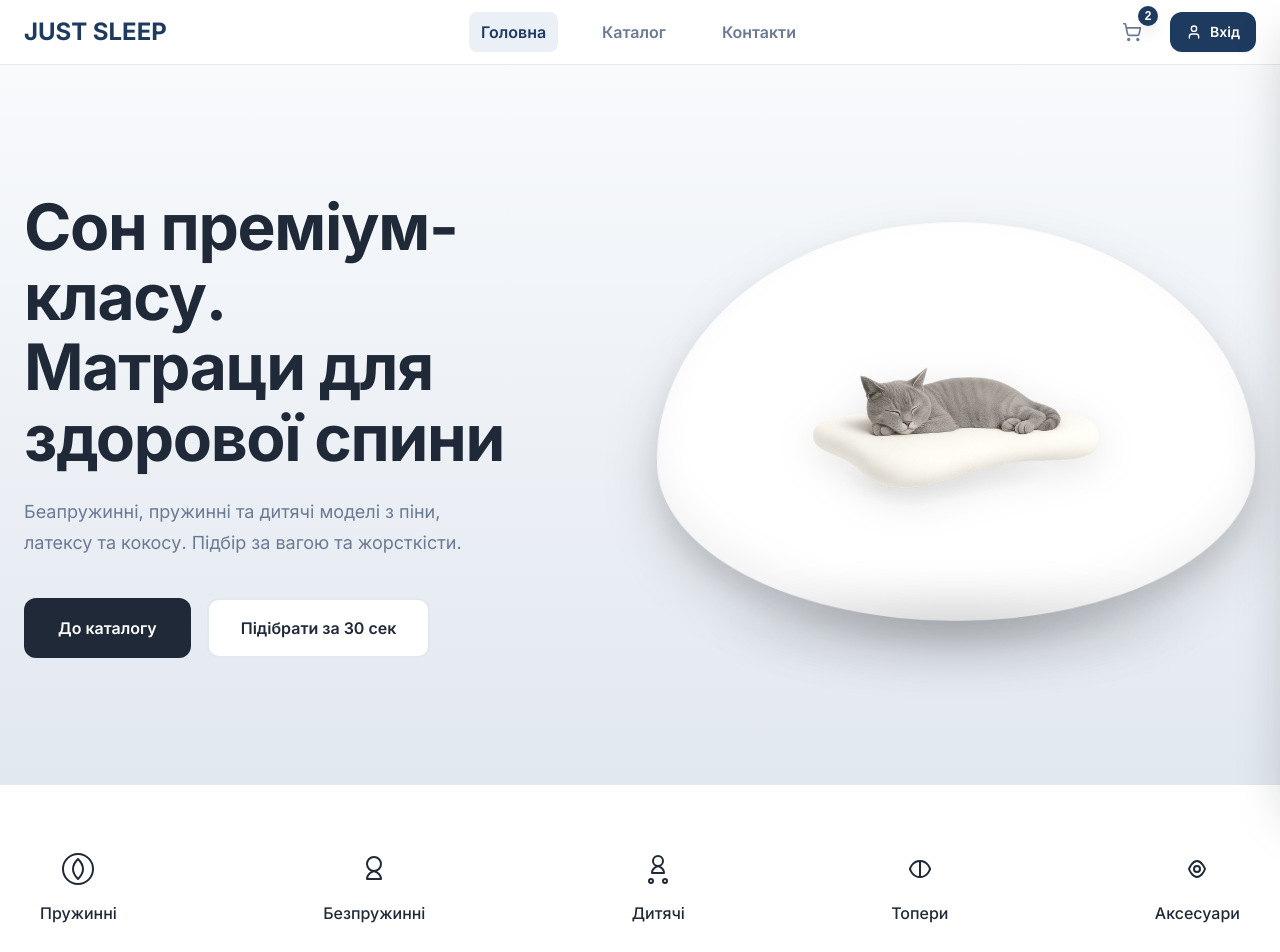
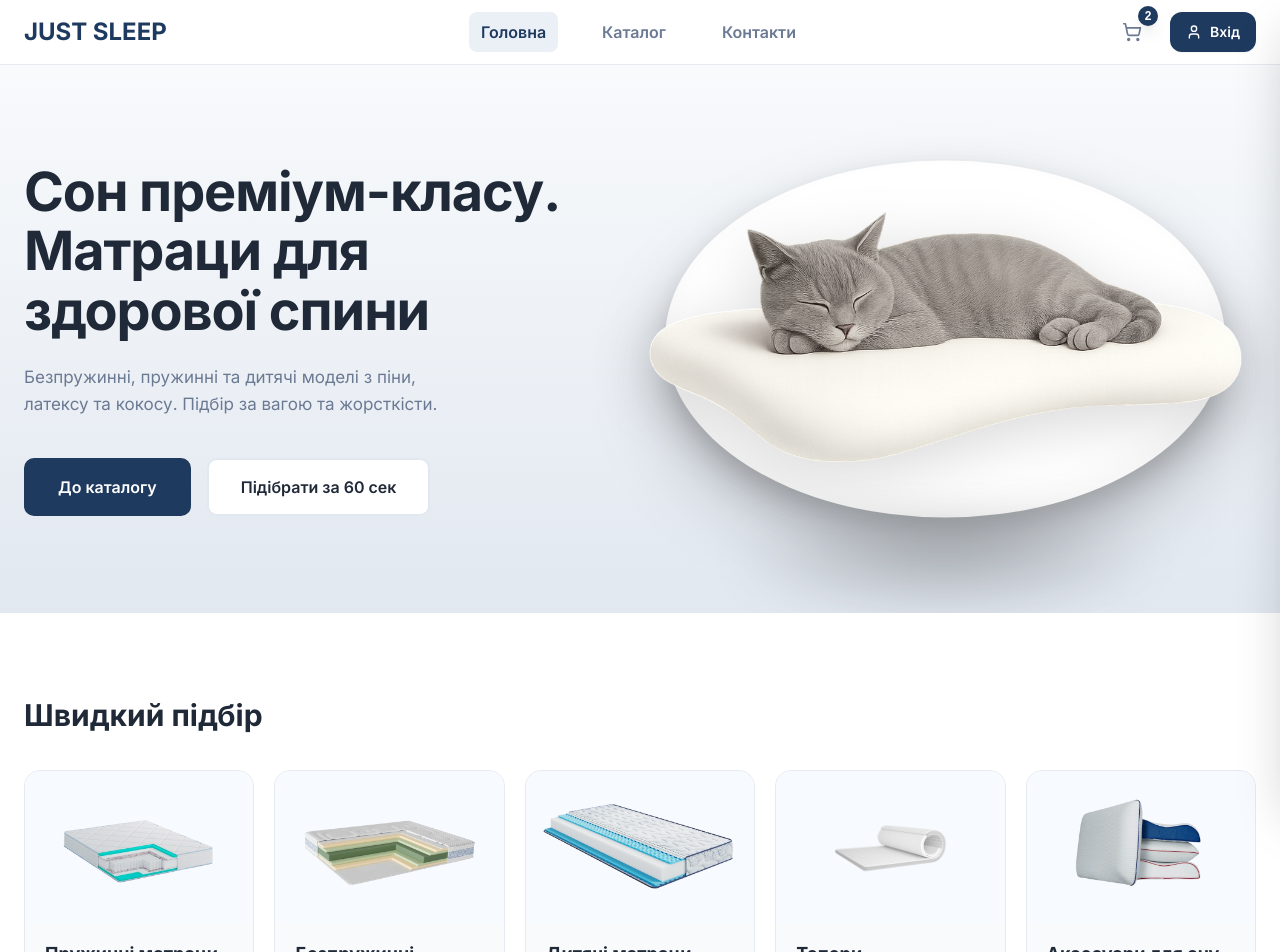
Before and after one commit to Greenfield-Taster/mattress-shop, a React (Vite) app: page / in a window 1280 px wide. Shown: the top 952 px of the page. Built offline with nearby package versions, Linux system fonts and the light colour scheme.

Commit message:
Add a new design to the hero section

```diff
--- a/src/pages/Home.jsx
+++ b/src/pages/Home.jsx
@@ -144,7 +144,7 @@ const Home = () => {
                 здорової спини
               </h1>
               <p className="hero__subtitle">
-                Беапружинні, пружинні та дитячі моделі з піни,
+                Безпружинні, пружинні та дитячі моделі з піни,
                 <br />
                 латексу та кокосу. Підбір за вагою та жорсткісти.
               </p>
@@ -159,7 +159,7 @@ const Home = () => {
                   to="/quiz"
                   className="hero__button hero__button--secondary"
                 >
-                  Підібрати за 30 сек
+                  Підібрати за 60 сек
                 </Link>
               </div>
             </div>
@@ -174,167 +174,6 @@ const Home = () => {
                 </div>
               </div>
             </div>
-          </div>
-        </div>
-      </section>
-
-      <section className="categories-bar">
-        <div className="container">
-          <div className="categories-bar__grid">
-            <Link to="/catalog?type=spring" className="category-icon-item">
-              <div className="category-icon-item__icon">
-                <svg
-                  width="40"
-                  height="40"
-                  viewBox="0 0 40 40"
-                  fill="none"
-                  xmlns="http://www.w3.org/2000/svg"
-                >
-                  <path
-                    d="M20 5C11.716 5 5 11.716 5 20C5 28.284 11.716 35 20 35C28.284 35 35 28.284 35 20C35 11.716 28.284 5 20 5Z"
-                    stroke="currentColor"
-                    strokeWidth="2"
-                    strokeLinecap="round"
-                  />
-                  <path
-                    d="M20 10C20 10 15 15 15 20C15 25 20 30 20 30C20 30 25 25 25 20C25 15 20 10 20 10Z"
-                    stroke="currentColor"
-                    strokeWidth="2"
-                    strokeLinecap="round"
-                    strokeLinejoin="round"
-                  />
-                </svg>
-              </div>
-              <span>Пружинні</span>
-            </Link>
-            <Link to="/catalog?type=springless" className="category-icon-item">
-              <div className="category-icon-item__icon">
-                <svg
-                  width="40"
-                  height="40"
-                  viewBox="0 0 40 40"
-                  fill="none"
-                  xmlns="http://www.w3.org/2000/svg"
-                >
-                  <circle
-                    cx="20"
-                    cy="15"
-                    r="7"
-                    stroke="currentColor"
-                    strokeWidth="2"
-                  />
-                  <path
-                    d="M20 22C20 22 13 24 13 30H27C27 24 20 22 20 22Z"
-                    stroke="currentColor"
-                    strokeWidth="2"
-                    strokeLinecap="round"
-                    strokeLinejoin="round"
-                  />
-                </svg>
-              </div>
-              <span>Безпружинні</span>
-            </Link>
-            <Link to="/catalog?type=kids" className="category-icon-item">
-              <div className="category-icon-item__icon">
-                <svg
-                  width="40"
-                  height="40"
-                  viewBox="0 0 40 40"
-                  fill="none"
-                  xmlns="http://www.w3.org/2000/svg"
-                >
-                  <circle
-                    cx="20"
-                    cy="12"
-                    r="5"
-                    stroke="currentColor"
-                    strokeWidth="2"
-                  />
-                  <path
-                    d="M20 17C20 17 14 19 14 24H26C26 19 20 17 20 17Z"
-                    stroke="currentColor"
-                    strokeWidth="2"
-                    strokeLinecap="round"
-                    strokeLinejoin="round"
-                  />
-                  <circle
-                    cx="13"
-                    cy="32"
-                    r="2"
-                    stroke="currentColor"
-                    strokeWidth="2"
-                  />
-                  <circle
-                    cx="27"
-                    cy="32"
-                    r="2"
-                    stroke="currentColor"
-                    strokeWidth="2"
-                  />
-                </svg>
-              </div>
-              <span>Дитячі</span>
-            </Link>
-            <Link to="/catalog?type=toppers" className="category-icon-item">
-              <div className="category-icon-item__icon">
-                <svg
-                  width="40"
-                  height="40"
-                  viewBox="0 0 40 40"
-                  fill="none"
-                  xmlns="http://www.w3.org/2000/svg"
-                >
-                  <path
-                    d="M10 20C10 20 12 12 20 12C28 12 30 20 30 20"
-                    stroke="currentColor"
-                    strokeWidth="2"
-                    strokeLinecap="round"
-                  />
-                  <path
-                    d="M10 20C10 20 12 28 20 28C28 28 30 20 30 20"
-                    stroke="currentColor"
-                    strokeWidth="2"
-                    strokeLinecap="round"
-                  />
-                  <line
-                    x1="20"
-                    y1="12"
-                    x2="20"
-                    y2="28"
-                    stroke="currentColor"
-                    strokeWidth="2"
-                  />
-                </svg>
-              </div>
-              <span>Топери</span>
-            </Link>
-            <Link to="/catalog?type=accessories" className="category-icon-item">
-              <div className="category-icon-item__icon">
-                <svg
-                  width="40"
-                  height="40"
-                  viewBox="0 0 40 40"
-                  fill="none"
-                  xmlns="http://www.w3.org/2000/svg"
-                >
-                  <path
-                    d="M12 20C12 20 15 12 20 12C25 12 28 20 28 20C28 20 25 28 20 28C15 28 12 20 12 20Z"
-                    stroke="currentColor"
-                    strokeWidth="2"
-                    strokeLinecap="round"
-                    strokeLinejoin="round"
-                  />
-                  <circle
-                    cx="20"
-                    cy="20"
-                    r="3"
-                    stroke="currentColor"
-                    strokeWidth="2"
-                  />
-                </svg>
-              </div>
-              <span>Аксесуари</span>
-            </Link>
           </div>
         </div>
       </section>
--- a/src/styles/pages/_home.scss
+++ b/src/styles/pages/_home.scss
@@ -44,7 +44,7 @@
 .hero {
   padding: v.$spacing-16 0;
   background: linear-gradient(to bottom, #f8fafc 0%, #e2e8f0 100%);
-  min-height: 90vh;
+  min-height: 55vh;
   display: flex;
   align-items: center;
   position: relative;
@@ -55,30 +55,30 @@
     min-height: auto;
   }
   @media (max-width: v.$breakpoint-sm) {
-    padding: v.$spacing-10 0;
+    padding: v.$spacing-10 0 v.$spacing-16 0;
   }
 
   &__content {
     display: flex;
     align-items: center;
     justify-content: space-between;
-    gap: 80px;
+    gap: 60px;
     position: relative;
     z-index: 10;
 
     @media (max-width: v.$breakpoint-lg) {
-      gap: 60px;
+      gap: 40px;
     }
     @media (max-width: v.$breakpoint-md) {
       flex-direction: column;
-      gap: v.$spacing-8;
+      gap: v.$spacing-10;
       text-align: center;
     }
   }
 
   &__text {
     flex: 1;
-    max-width: 600px;
+    max-width: 550px;
     z-index: 1;
     position: relative;
 
@@ -88,7 +88,7 @@
   }
 
   &__title {
-    font-size: 64px;
+    font-size: 54px;
     font-weight: v.$font-weight-bold;
     line-height: 1.1;
     margin: 0 0 v.$spacing-6 0;
@@ -96,24 +96,27 @@
     letter-spacing: -0.02em;
 
     @media (max-width: v.$breakpoint-lg) {
-      font-size: 52px;
+      font-size: 48px;
     }
     @media (max-width: v.$breakpoint-md) {
-      font-size: 48px;
+      font-size: 42px;
     }
     @media (max-width: v.$breakpoint-sm) {
-      font-size: 36px;
+      font-size: 32px;
     }
   }
 
   &__subtitle {
-    font-size: 18px;
-    line-height: 1.7;
+    font-size: 17px;
+    line-height: 1.6;
     color: v.$color-text-secondary;
     margin: 0 0 v.$spacing-10 0;
 
     @media (max-width: v.$breakpoint-md) {
       font-size: 16px;
+    }
+    @media (max-width: v.$breakpoint-sm) {
+      font-size: 15px;
     }
   }
 
@@ -132,10 +135,10 @@
   }
 
   &__button {
-    padding: v.$spacing-4 v.$spacing-8;
+    padding: 15px 32px;
     font-size: v.$font-size-base;
     font-weight: v.$font-weight-semibold;
-    border-radius: v.$radius-button;
+    border-radius: 10px;
     text-decoration: none;
     transition: all 0.3s ease;
     display: inline-block;
@@ -144,16 +147,16 @@
     @media (max-width: v.$breakpoint-sm) {
       width: 100%;
       text-align: center;
+      padding: 14px 28px;
     }
 
     &--primary {
-      background-color: v.$color-text-primary;
+      background-color: v.$brand-primary-500;
       color: v.$neutral-0;
 
       &:hover {
-        background-color: #1e293b;
         transform: translateY(-2px);
-        box-shadow: 0 10px 30px rgba(15, 23, 42, 0.3);
+        box-shadow: 0 10px 25px #11397966;
       }
       &:active {
         transform: translateY(0);
@@ -169,7 +172,7 @@
         background-color: #f8fafc;
         border-color: #cbd5e1;
         transform: translateY(-2px);
-        box-shadow: 0 10px 30px rgba(15, 23, 42, 0.1);
+        box-shadow: 0 10px 25px rgba(15, 23, 42, 0.1);
       }
       &:active {
         transform: translateY(0);
@@ -184,74 +187,91 @@
     justify-content: center;
     align-items: center;
     position: relative;
+    min-width: 550px;
 
+    @media (max-width: v.$breakpoint-lg) {
+      min-width: 480px;
+    }
     @media (max-width: v.$breakpoint-md) {
       width: 100%;
-      margin-top: v.$spacing-6;
+      min-width: auto;
+      margin-top: v.$spacing-8;
     }
   }
 
   &__mattress-shape {
     position: relative;
-    width: 600px;
-    height: 400px;
+    width: 700px;
+    height: 420px;
 
     @media (max-width: v.$breakpoint-lg) {
-      width: 500px;
+      width: 600px;
+      height: 370px;
+    }
+    @media (max-width: v.$breakpoint-md) {
+      width: 550px;
       height: 350px;
     }
-    @media (max-width: v.$breakpoint-md) {
-      width: 450px;
-      height: 320px;
-    }
     @media (max-width: v.$breakpoint-sm) {
-      width: 350px;
-      height: 250px;
+      width: 100%;
+      max-width: 420px;
+      height: 280px;
     }
 
-    // Білий хвилястий матрац з тінями
+    // Білий овальний матрац без кола, просто овал з тінями
     &::before {
-      content: '';
+      content: "";
       position: absolute;
-      top: 0;
-      left: 0;
-      right: 0;
-      bottom: 0;
+      top: 50%;
+      left: 50%;
+      transform: translate(-50%, -50%);
+      width: 90%;
+      height: 85%;
       background: v.$neutral-0;
-      border-radius: 50% 50% 50% 50% / 60% 60% 40% 40%;
-      box-shadow:
-        0 30px 60px rgba(0, 0, 0, 0.15),
-        0 15px 30px rgba(0, 0, 0, 0.1),
-        inset 0 -20px 40px rgba(0, 0, 0, 0.05);
-      transform: perspective(1000px) rotateX(-5deg);
+      border-radius: 50%;
+      box-shadow: 0 40px 80px rgba(0, 0, 0, 0.18),
+        0 20px 40px rgba(0, 0, 0, 0.12), 0 10px 20px rgba(0, 0, 0, 0.08),
+        inset 0 -15px 30px rgba(0, 0, 0, 0.04);
+
+      @media (max-width: v.$breakpoint-sm) {
+        box-shadow: 0 30px 60px rgba(0, 0, 0, 0.16),
+          0 15px 30px rgba(0, 0, 0, 0.1), 0 8px 15px rgba(0, 0, 0, 0.06);
+      }
     }
 
-    // Тінь знизу матрацу
+    // Велика тінь знизу матрацу
     &::after {
-      content: '';
+      content: "";
       position: absolute;
-      bottom: -40px;
+      bottom: -60px;
       left: 50%;
       transform: translateX(-50%);
-      width: 500px;
-      height: 80px;
-      background: radial-gradient(ellipse at center, rgba(0, 0, 0, 0.15) 0%, transparent 70%);
+      width: 70%;
+      height: 100px;
+      background: radial-gradient(
+        ellipse at center,
+        rgba(0, 0, 0, 0.2) 0%,
+        rgba(0, 0, 0, 0.1) 40%,
+        transparent 70%
+      );
       border-radius: 50%;
-      filter: blur(20px);
+      filter: blur(25px);
 
       @media (max-width: v.$breakpoint-lg) {
-        width: 400px;
-        height: 60px;
-        bottom: -30px;
+        width: 65%;
+        height: 80px;
+        bottom: -50px;
       }
       @media (max-width: v.$breakpoint-md) {
-        width: 350px;
-        height: 50px;
+        width: 60%;
+        height: 70px;
+        bottom: -40px;
       }
       @media (max-width: v.$breakpoint-sm) {
-        width: 280px;
-        height: 40px;
-        bottom: -20px;
+        width: 55%;
+        height: 50px;
+        bottom: -30px;
+        filter: blur(20px);
       }
     }
   }
@@ -261,24 +281,24 @@
     top: 50%;
     left: 50%;
     transform: translate(-50%, -50%);
-    width: 450px;
-    height: 300px;
+    width: 600px;
+    height: 380px;
     display: flex;
     align-items: center;
     justify-content: center;
     z-index: 2;
 
     @media (max-width: v.$breakpoint-lg) {
-      width: 400px;
-      height: 250px;
+      width: 520px;
+      height: 330px;
     }
     @media (max-width: v.$breakpoint-md) {
-      width: 350px;
-      height: 220px;
+      width: 480px;
+      height: 300px;
     }
     @media (max-width: v.$breakpoint-sm) {
-      width: 300px;
-      height: 200px;
+      width: 90%;
+      height: 240px;
     }
   }
 
@@ -286,104 +306,16 @@
     max-width: 100%;
     max-height: 100%;
     object-fit: contain;
-    filter: drop-shadow(0 10px 20px rgba(0, 0, 0, 0.1));
+    filter: drop-shadow(0 15px 30px rgba(0, 0, 0, 0.15));
+
+    @media (max-width: v.$breakpoint-sm) {
+      filter: drop-shadow(0 10px 20px rgba(0, 0, 0, 0.12));
+    }
   }
 
   // Видаляємо старі стилі
   &__image {
     display: none;
-  }
-}
-
-// CATEGORIES BAR - іконки категорій під hero
-.categories-bar {
-  padding: v.$spacing-12 0;
-  background: v.$neutral-0;
-
-  @media (max-width: v.$breakpoint-md) {
-    padding: v.$spacing-10 0;
-  }
-  @media (max-width: v.$breakpoint-sm) {
-    padding: v.$spacing-8 0;
-  }
-
-  &__grid {
-    display: flex;
-    justify-content: space-between;
-    align-items: center;
-    gap: v.$spacing-10;
-    flex-wrap: wrap;
-
-    @media (max-width: v.$breakpoint-lg) {
-      gap: v.$spacing-8;
-    }
-    @media (max-width: v.$breakpoint-md) {
-      justify-content: center;
-      gap: v.$spacing-6;
-    }
-  }
-}
-
-.category-icon-item {
-  display: flex;
-  flex-direction: column;
-  align-items: center;
-  gap: v.$spacing-3;
-  cursor: pointer;
-  transition: all 0.3s ease;
-  padding: v.$spacing-4;
-  border-radius: v.$radius-lg;
-  text-decoration: none;
-  color: v.$color-text-primary;
-
-  @media (max-width: v.$breakpoint-md) {
-    flex: 1 1 calc(33.333% - 16px);
-    min-width: 100px;
-  }
-  @media (max-width: v.$breakpoint-sm) {
-    flex: 1 1 calc(50% - 12px);
-  }
-
-  &:hover {
-    transform: translateY(-5px);
-
-    .category-icon-item__icon {
-      transform: scale(1.1);
-      color: v.$brand-primary-500;
-    }
-  }
-
-  &__icon {
-    transition: all 0.3s ease;
-    color: v.$color-text-primary;
-    display: flex;
-    align-items: center;
-    justify-content: center;
-
-    svg {
-      width: 40px;
-      height: 40px;
-
-      @media (max-width: v.$breakpoint-md) {
-        width: 36px;
-        height: 36px;
-      }
-      @media (max-width: v.$breakpoint-sm) {
-        width: 32px;
-        height: 32px;
-      }
-    }
-  }
-
-  span {
-    font-size: v.$font-size-base;
-    font-weight: v.$font-weight-medium;
-    color: v.$color-text-primary;
-    white-space: nowrap;
-
-    @media (max-width: v.$breakpoint-md) {
-      font-size: v.$font-size-sm;
-    }
   }
 }
 
```
Also changed, not shown: src/assets/images/heero-cat.png.
